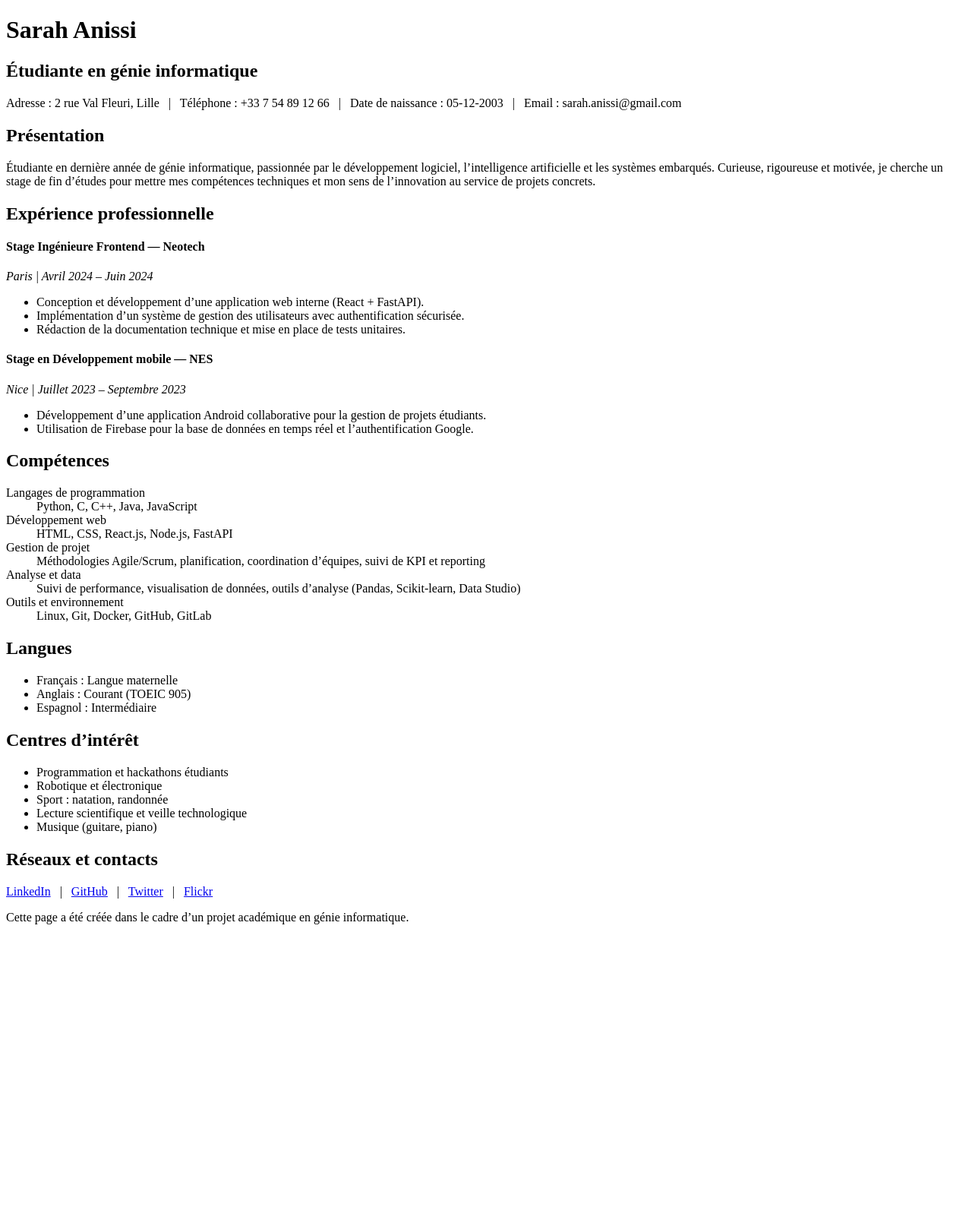
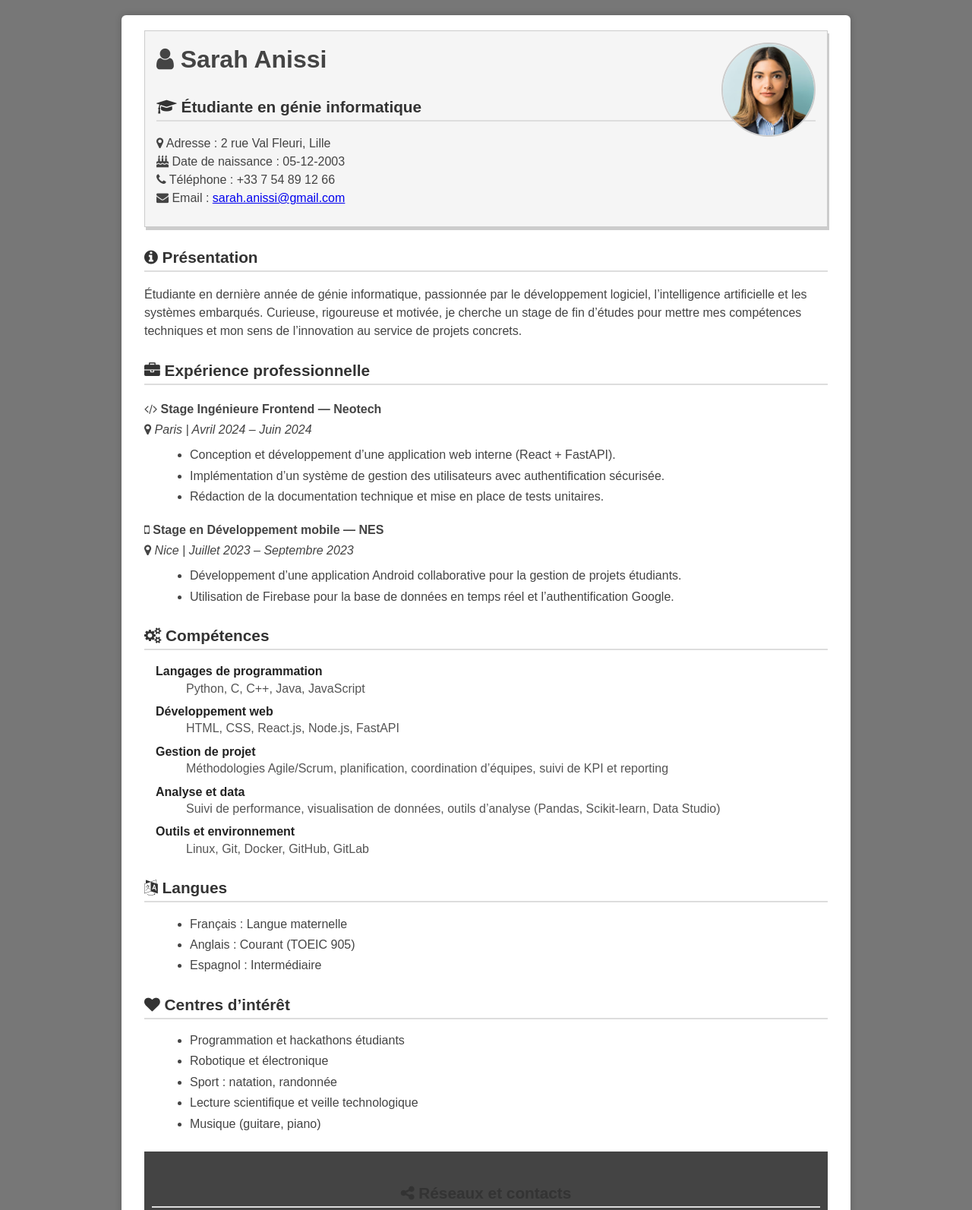
Before and after one commit to Hibachioua/TP_responsive_design, a plain HTML site: page ubo-resume.html in a window 1280 px wide. Shown: the top 1593 px of the page at 76% size. Before the commit the page ends 1233 px from the top, so only its background shows below. Drawn offline with Linux system fonts and the light colour scheme.

Commit message:
ajout de CSS

```diff
--- /dev/null
+++ b/css/resume.css
@@ -0,0 +1,106 @@
+html, button, input, select, textarea {
+  color: #444;
+}
+
+html {
+  font-size: 1em;
+  line-height: 1.4;
+  font-family: "source-sans-pro", Arial, sans-serif;
+}
+
+body {
+  background: #777;
+  margin: 0;
+}
+
+#wrapper {
+  max-width: 900px;
+  min-width: 320px;
+  margin: 20px auto;
+  background: #fff;
+  padding: 20px 30px;
+  border-radius: 6px;
+  box-shadow: 0 0 10px rgba(0,0,0,0.2);
+}
+.page-header {
+  border: 1px solid #ccc;
+  box-shadow: 2px 4px rgba(0, 0, 0, 0.2);
+  padding: 15px;
+  background-color: #f5f5f5;
+}
+.page-header img {
+  float: right;
+  width: 120px;
+  height: 120px;
+  border-radius: 50%;
+  object-fit: cover;
+  margin-left: 10px;
+  border: 2px solid #ccc;
+}
+
+h1 {
+  font-family: "source-sans-pro", sans-serif;
+  font-size: 2rem;
+  margin: 0;
+}
+
+h2 {
+  color: #333;
+  font-size: 1.3rem;
+  border-bottom: 2px solid #ddd;
+  padding-bottom: 3px;
+  margin-top: 25px;
+}
+
+h4 {
+  margin-bottom: 4px;
+  color: #444;
+}
+
+p {
+  margin-top: 0;
+  margin-bottom: 10px;
+  line-height: 1.5;
+}
+
+ul {
+  margin: 5px 0 15px 20px;
+}
+
+li {
+  margin-bottom: 5px;
+}
+
+dl {
+  margin-left: 15px;
+}
+
+dt {
+  font-weight: bold;
+  color: #222;
+}
+
+dd {
+  margin-bottom: 8px;
+  color: #555;
+}
+
+footer {
+  text-align: center;
+  color: #eee;
+  background: #444;
+  padding: 15px 10px;
+  font-size: 0.9rem;
+  line-height: 1.4;
+  margin-top: 25px;
+}
+
+footer a {
+  color: #ddd;
+  text-decoration: none;
+}
+
+footer a:hover {
+  color: #fff;
+  text-decoration: underline;
+}
--- a/ubo-resume.html
+++ b/ubo-resume.html
@@ -8,47 +8,60 @@
     <meta name="keywords" content="web,developer,resume" />
     <meta name="author" content="Sarah Anissi" />
     <meta name="viewport" content="width=device-width, initial-scale=1" />
+    <link rel="stylesheet" href="css/resume.css" />
+    <link rel="stylesheet" href="https://maxcdn.bootstrapcdn.com/font-awesome/4.4.0/css/font-awesome.min.css">
+    <link rel="stylesheet" href="css/responsive.css">
+    <script src="https://use.edgefonts.net/source-sans-pro:n4,n7.js"></script>
   </head>
 
   <body>
-  <header>
-    <h1>Sarah Anissi</h1>
-    <h2>Étudiante en génie informatique</h2>
+    <!-- Entité Person principale -->
+    <div id="wrapper" itemscope itemtype="http://schema.org/Person" itemid="#sarah">
+
+      <header class="page-header">
+        <img src="images/photo.png " alt="Photo de Sarah Anissi" itemprop="image" />
+
+        <h1><i class="fa fa-user"></i> <span itemprop="name">Sarah Anissi</span></h1>
+        <h2><i class="fa fa-graduation-cap"></i> <span itemprop="jobTitle">Étudiante en génie informatique</span></h2>
+
         <p>
-      Adresse : 2 rue Val Fleuri, Lille &nbsp; | &nbsp;
-      Téléphone : +33 7 54 89 12 66 &nbsp; | &nbsp;
-      Date de naissance : 05-12-2003 &nbsp; | &nbsp;
-      Email : sarah.anissi@gmail.com
+          <i class="fa fa-map-marker"></i> Adresse :
+          <span itemprop="address" itemscope itemtype="http://schema.org/PostalAddress">
+            <span itemprop="streetAddress">2 rue Val Fleuri</span>,
+            <span itemprop="addressLocality">Lille</span>
+          </span><br />
+          <i class="fa fa-birthday-cake"></i> Date de naissance :
+          <time itemprop="birthDate" datetime="2003-12-05">05-12-2003</time><br />
+          <i class="fa fa-phone"></i> Téléphone : <span itemprop="telephone">+33 7 54 89 12 66</span><br />
+          <i class="fa fa-envelope"></i> Email :
+          <a href="mailto:sarah.anissi@gmail.com" itemprop="email">sarah.anissi@gmail.com</a>
         </p>
       </header>
 
-  <div id="wrapper">
-
-
       <article class="section">
-      <h2>Présentation</h2>
-      <p>
-        Étudiante en dernière année de génie informatique, passionnée par le développement logiciel,
-        l’intelligence artificielle et les systèmes embarqués. Curieuse, rigoureuse et motivée,
-        je cherche un stage de fin d’études pour mettre mes compétences techniques et mon sens
-        de l’innovation au service de projets concrets.
+        <h2><i class="fa fa-info-circle"></i> Présentation</h2>
+        <p itemprop="description">
+          Étudiante en dernière année de génie informatique, passionnée par le
+          développement logiciel, l’intelligence artificielle et les systèmes
+          embarqués. Curieuse, rigoureuse et motivée, je cherche un stage de fin
+          d’études pour mettre mes compétences techniques et mon sens de
+          l’innovation au service de projets concrets.
         </p>
       </article>
 
+      <article class="section">
+        <h2><i class="fa fa-briefcase"></i> Expérience professionnelle</h2>
 
-    <article class="section">
-      <h2>Expérience professionnelle</h2>
-
-      <h4>Stage Ingénieure Frontend — Neotech</h4>
-      <p><em>Paris | Avril 2024 – Juin 2024</em></p>
+        <h4><i class="fa fa-code"></i> Stage Ingénieure Frontend — <span itemprop="worksFor">Neotech</span></h4>
+        <p><em><i class="fa fa-map-marker"></i> Paris | Avril 2024 – Juin 2024</em></p>
         <ul>
           <li>Conception et développement d’une application web interne (React + FastAPI).</li>
           <li>Implémentation d’un système de gestion des utilisateurs avec authentification sécurisée.</li>
           <li>Rédaction de la documentation technique et mise en place de tests unitaires.</li>
         </ul>
 
-      <h4>Stage en Développement mobile — NES</h4>
-      <p><em>Nice | Juillet 2023 – Septembre 2023</em></p>
+        <h4><i class="fa fa-mobile"></i> Stage en Développement mobile — NES</h4>
+        <p><em><i class="fa fa-map-marker"></i> Nice | Juillet 2023 – Septembre 2023</em></p>
         <ul>
           <li>Développement d’une application Android collaborative pour la gestion de projets étudiants.</li>
           <li>Utilisation de Firebase pour la base de données en temps réel et l’authentification Google.</li>
@@ -56,8 +69,7 @@
       </article>
 
       <article class="section">
-      <h2>Compétences</h2>
-
+        <h2><i class="fa fa-cogs"></i> Compétences</h2>
         <dl>
           <dt>Langages de programmation</dt>
           <dd>Python, C, C++, Java, JavaScript</dd>
@@ -71,43 +83,51 @@
           <dt>Analyse et data</dt>
           <dd>Suivi de performance, visualisation de données, outils d’analyse (Pandas, Scikit-learn, Data Studio)</dd>
 
-        <dt>Outils et environnement</dt>
+          <dt> Outils et environnement</dt>
           <dd>Linux, Git, Docker, GitHub, GitLab</dd>
         </dl>
       </article>
 
       <article class="section">
-      <h2>Langues</h2>
+        <h2><i class="fa fa-language"></i> Langues</h2>
         <ul>
-        <li>Français : Langue maternelle</li>
-        <li>Anglais : Courant (TOEIC 905)</li>
-        <li>Espagnol : Intermédiaire</li>
+          <li></i> Français : Langue maternelle</li>
+          <li></i> Anglais : Courant (TOEIC 905)</li>
+          <li> Espagnol : Intermédiaire</li>
         </ul>
       </article>
 
       <article class="section">
-      <h2>Centres d’intérêt</h2>
+        <h2><i class="fa fa-heart"></i> Centres d’intérêt</h2>
         <ul>
           <li>Programmation et hackathons étudiants</li>
-        <li>Robotique et électronique</li>
-        <li>Sport : natation, randonnée</li>
-        <li>Lecture scientifique et veille technologique</li>
+          <li> Robotique et électronique</li>
+          <li></i> Sport : natation, randonnée</li>
+          <li> Lecture scientifique et veille technologique</li>
           <li>Musique (guitare, piano)</li>
         </ul>
       </article>
 
-  </div>
-</body>
       <footer>
-    <h2>Réseaux et contacts</h2>
+        <h2><i class="fa fa-share-alt"></i> Réseaux et contacts</h2>
         <p>
-       <a href="https://www.linkedin.com/in/sarah-anissi" target="_blank">LinkedIn</a> &nbsp; | &nbsp;
-       <a href="https://github.com/sarah-anissi" target="_blank">GitHub</a> &nbsp; | &nbsp;
-       <a href="https://twitter.com/sarah_anissi" target="_blank">Twitter</a> &nbsp; | &nbsp;
-       <a href="https://www.flickr.com/photos/sarah-anissi" target="_blank">Flickr</a>
+          <i class="fa fa-linkedin"></i>
+          <a href="https://www.linkedin.com/in/sarah-anissi" target="_blank" rel="noopener noreferrer" itemprop="sameAs">LinkedIn</a>
+          &nbsp; | &nbsp;
+          <i class="fa fa-github"></i>
+          <a href="https://github.com/sarah-anissi" target="_blank" rel="noopener noreferrer" itemprop="sameAs">GitHub</a>
+          &nbsp; | &nbsp;
+          <i class="fa fa-twitter"></i>
+          <a href="https://twitter.com/sarah_anissi" target="_blank" rel="noopener noreferrer" itemprop="sameAs">Twitter</a>
+          &nbsp; | &nbsp;
+          <i class="fa fa-flickr"></i>
+          <a href="https://www.flickr.com/photos/sarah-anissi" target="_blank" rel="noopener noreferrer" itemprop="sameAs">Flickr</a>
         </p>
         <p>
+          © 2025 <span itemprop="name">Sarah Anissi</span> — Tous droits réservés.<br />
           Cette page a été créée dans le cadre d’un projet académique en génie informatique.
         </p>
       </footer>
+    </div>
+  </body>
 </html>
```
Also changed, not shown: images/photo.png (added). Lines whose indentation alone changed are shown as unchanged.
